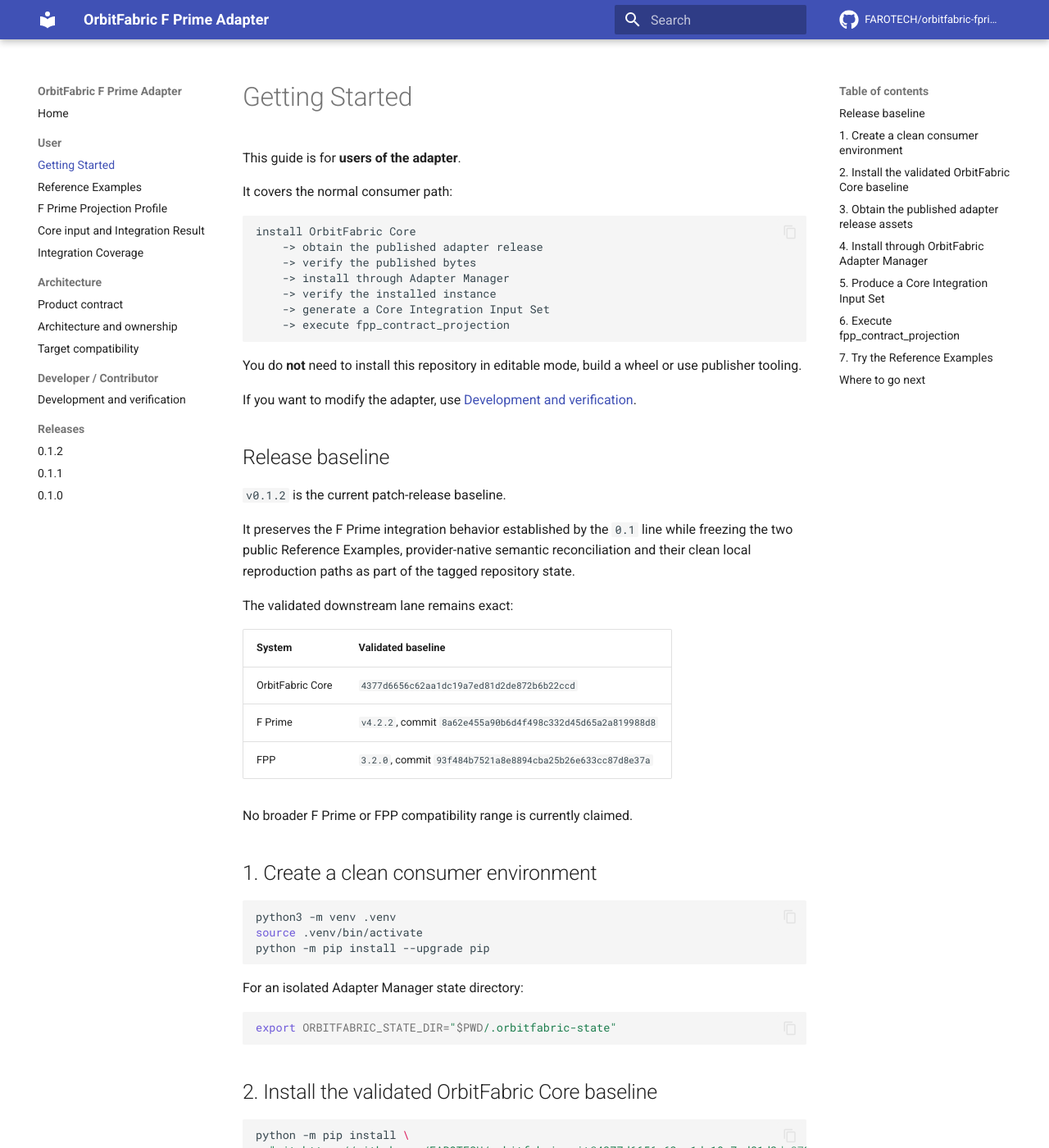
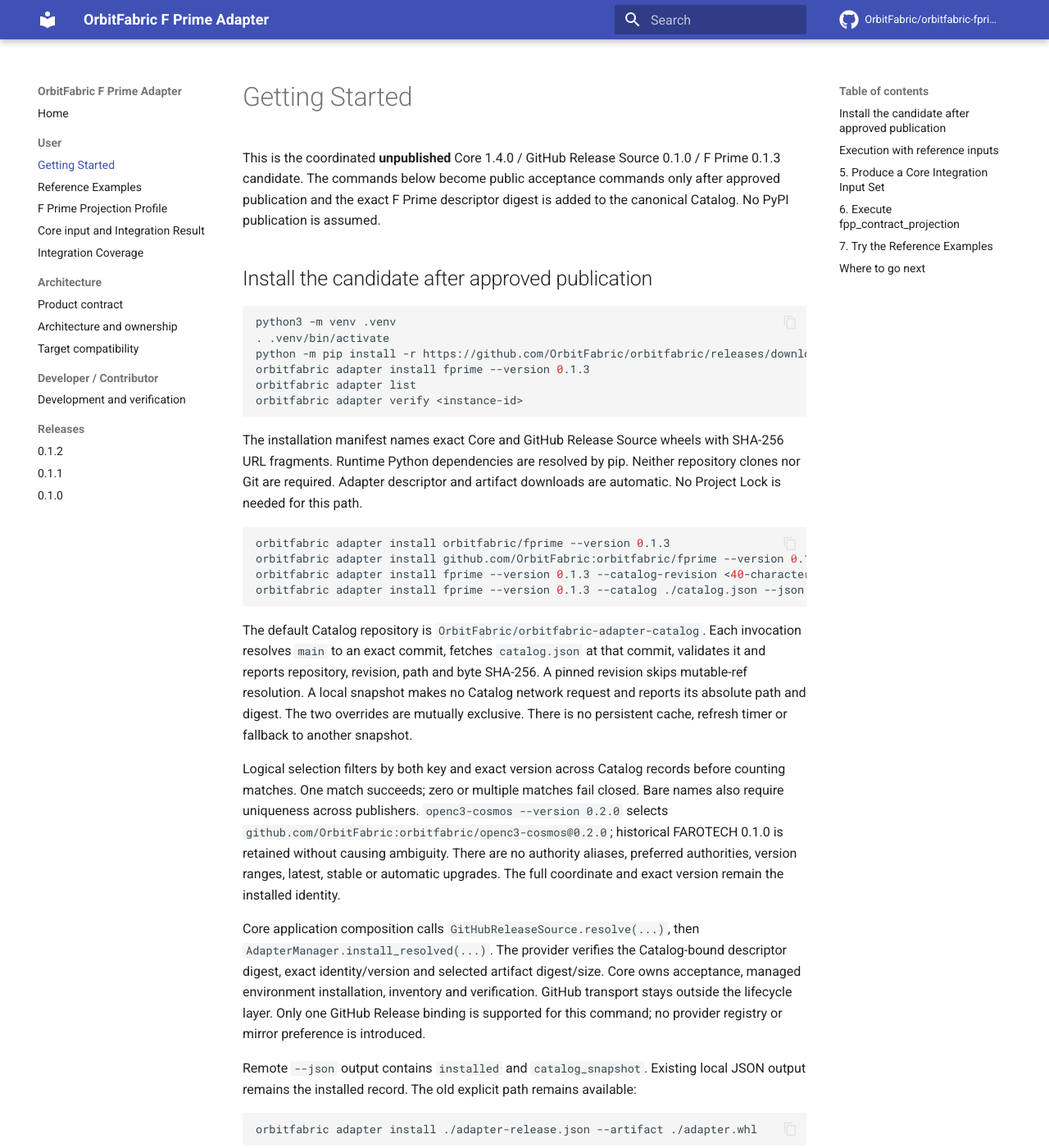
Before and after one commit to FAROTECH/orbitfabric-fprime-adapter, an MkDocs documentation site: the page built from docs/getting-started.md, in a window 1280 px wide and 1400 px high. Shown: the whole window at 82% size. Built offline with MkDocs 1.6.1 and Material for MkDocs 9.7.7, drawn with Linux system fonts in a browser that asks for light colours; comment, search, counter and statistics services are not loaded; some of the changed text lies outside the part shown.

Commit message:
Prepare canonical F Prime 0.1.3 onboarding candidate

````diff
--- a/docs/development.md
+++ b/docs/development.md
@@ -57,8 +57,8 @@
 
 The repository exposes two bounded local paths for users who want to reproduce the public integration evidence:
 
-- [Contract Evolution Reference Example](https://github.com/FAROTECH/orbitfabric-fprime-adapter/blob/main/examples/reference-contract-evolution/README.md), including the full native `run_native.sh` path;
-- [Semantic Reconciliation Reference Example](https://github.com/FAROTECH/orbitfabric-fprime-adapter/blob/main/examples/reference-semantic-reconciliation/README.md), including the clean FPP semantic greenfield path.
+- [Contract Evolution Reference Example](https://github.com/OrbitFabric/orbitfabric-fprime-adapter/blob/main/examples/reference-contract-evolution/README.md), including the full native `run_native.sh` path;
+- [Semantic Reconciliation Reference Example](https://github.com/OrbitFabric/orbitfabric-fprime-adapter/blob/main/examples/reference-semantic-reconciliation/README.md), including the clean FPP semantic greenfield path.
 
 The default local workspaces used by these examples and native harnesses are ignored by Git so running a supported example does not dirty the checkout.
 
--- a/docs/getting-started.md
+++ b/docs/getting-started.md
@@ -1,122 +1,45 @@
 # Getting Started
 
-This guide is for **users of the adapter**.
+This is the coordinated **unpublished** Core 1.4.0 / GitHub Release Source 0.1.0 / F Prime 0.1.3 candidate. The commands below become public acceptance commands only after approved publication and the exact F Prime descriptor digest is added to the canonical Catalog. No PyPI publication is assumed.
 
-It covers the normal consumer path:
-
-```text
-install OrbitFabric Core
-    -> obtain the published adapter release
-    -> verify the published bytes
-    -> install through Adapter Manager
-    -> verify the installed instance
-    -> generate a Core Integration Input Set
-    -> execute fpp_contract_projection
-```
-
-You do **not** need to install this repository in editable mode, build a wheel or use publisher tooling.
-
-If you want to modify the adapter, use [Development and verification](development.md).
-
-## Release baseline
-
-`v0.1.2` is the current patch-release baseline.
-
-It preserves the F Prime integration behavior established by the `0.1` line while freezing the two public Reference Examples, provider-native semantic reconciliation and their clean local reproduction paths as part of the tagged repository state.
-
-The validated downstream lane remains exact:
-
-| System | Validated baseline |
-| --- | --- |
-| OrbitFabric Core | `4377d6656c62aa1dc19a7ed81d2de872b6b22ccd` |
-| F Prime | `v4.2.2`, commit `8a62e455a90b6d4f498c332d45d65a2a819988d8` |
-| FPP | `3.2.0`, commit `93f484b7521a8e8894cba25b26e633cc87d8e37a` |
-
-No broader F Prime or FPP compatibility range is currently claimed.
-
-## 1. Create a clean consumer environment
+## Install the candidate after approved publication
 
 ```bash
 python3 -m venv .venv
-source .venv/bin/activate
-python -m pip install --upgrade pip
+. .venv/bin/activate
+python -m pip install -r https://github.com/OrbitFabric/orbitfabric/releases/download/v1.4.0/orbitfabric-install.txt
+orbitfabric adapter install fprime --version 0.1.3
+orbitfabric adapter list
+orbitfabric adapter verify <instance-id>
 ```
 
-For an isolated Adapter Manager state directory:
+The installation manifest names exact Core and GitHub Release Source wheels with SHA-256 URL fragments. Runtime Python dependencies are resolved by pip. Neither repository clones nor Git are required. Adapter descriptor and artifact downloads are automatic. No Project Lock is needed for this path.
 
 ```bash
-export ORBITFABRIC_STATE_DIR="$PWD/.orbitfabric-state"
+orbitfabric adapter install orbitfabric/fprime --version 0.1.3
+orbitfabric adapter install github.com/OrbitFabric:orbitfabric/fprime --version 0.1.3
+orbitfabric adapter install fprime --version 0.1.3 --catalog-revision <40-character-commit-sha>
+orbitfabric adapter install fprime --version 0.1.3 --catalog ./catalog.json --json
 ```
 
-## 2. Install the validated OrbitFabric Core baseline
+The default Catalog repository is `OrbitFabric/orbitfabric-adapter-catalog`. Each invocation resolves `main` to an exact commit, fetches `catalog.json` at that commit, validates it and reports repository, revision, path and byte SHA-256. A pinned revision skips mutable-ref resolution. A local snapshot makes no Catalog network request and reports its absolute path and digest. The two overrides are mutually exclusive. There is no persistent cache, refresh timer or fallback to another snapshot.
+
+Logical selection filters by both key and exact version across Catalog records before counting matches. One match succeeds; zero or multiple matches fail closed. Bare names also require uniqueness across publishers. `openc3-cosmos --version 0.2.0` selects `github.com/OrbitFabric:orbitfabric/openc3-cosmos@0.2.0`; historical FAROTECH 0.1.0 is retained without causing ambiguity. There are no authority aliases, preferred authorities, version ranges, latest, stable or automatic upgrades. The full coordinate and exact version remain the installed identity.
+
+Core application composition calls `GitHubReleaseSource.resolve(...)`, then `AdapterManager.install_resolved(...)`. The provider verifies the Catalog-bound descriptor digest, exact identity/version and selected artifact digest/size. Core owns acceptance, managed environment installation, inventory and verification. GitHub transport stays outside the lifecycle layer. Only one GitHub Release binding is supported for this command; no provider registry or mirror preference is introduced.
+
+Remote `--json` output contains `installed` and `catalog_snapshot`. Existing local JSON output remains the installed record. The old explicit path remains available:
 
 ```bash
-python -m pip install \
-  "git+https://github.com/FAROTECH/orbitfabric.git@4377d6656c62aa1dc19a7ed81d2de872b6b22ccd"
+orbitfabric adapter install ./adapter-release.json --artifact ./adapter.whl
 ```
 
-Check that Core and Adapter Manager are available:
+Project Locks remain exact reproducible project desired state. Existing ensure MATCH returns NOOP without acquisition. Snapshot provenance describes Catalog bytes; it does not turn Catalog membership into publisher authentication.
 
-```bash
-orbitfabric --help
-orbitfabric adapter list
-```
 
-## 3. Obtain the published adapter release assets
+## Execution with reference inputs
 
-For `v0.1.2`, obtain these exact assets from the matching GitHub Release:
-
-```text
-orbitfabric_fprime_adapter-0.1.2-py3-none-any.whl
-adapter-release.json
-SHA256SUMS
-```
-
-Keep them together in one directory and verify the downloaded bytes:
-
-```bash
-sha256sum -c SHA256SUMS
-```
-
-A normal consumer should use the published wheel rather than rebuilding it from repository source.
-
-The GitHub tag and source archive freeze the complete engineering and integration surface for the same release, including Reference Examples, provider-native acceptance harnesses, documentation and CI definitions. Those repository resources remain separate from the minimal installable wheel.
-
-## 4. Install through OrbitFabric Adapter Manager
-
-From the directory containing the release assets:
-
-```bash
-orbitfabric adapter install \
-  adapter-release.json \
-  --artifact orbitfabric_fprime_adapter-0.1.2-py3-none-any.whl
-```
-
-Inspect the installed inventory:
-
-```bash
-orbitfabric adapter list
-orbitfabric adapter list --json
-```
-
-Record the returned instance ID:
-
-```bash
-export ORBITFABRIC_ADAPTER_INSTANCE_ID=<instance-id>
-```
-
-Verify the managed installation:
-
-```bash
-orbitfabric adapter inspect "$ORBITFABRIC_ADAPTER_INSTANCE_ID"
-orbitfabric adapter verify "$ORBITFABRIC_ADAPTER_INSTANCE_ID"
-```
-
-A valid installation must finish with:
-
-```text
-Result: PASSED
-```
+The following execution guidance preserves the validated downstream F Prime/FPP baseline.
 
 ## 5. Produce a Core Integration Input Set
 
--- a/docs/reference-example.md
+++ b/docs/reference-example.md
@@ -6,8 +6,8 @@
 
 | Example | Main question | Evidence |
 | --- | --- | --- |
-| [Contract evolution](https://github.com/FAROTECH/orbitfabric-fprime-adapter/tree/main/examples/reference-contract-evolution) | Can native F Prime architecture evolve while OrbitFabric mission identity stays stable? | consumer proof plus native generate/build/dictionary acceptance |
-| [Semantic reconciliation](https://github.com/FAROTECH/orbitfabric-fprime-adapter/tree/main/examples/reference-semantic-reconciliation) | Did the provider-native FPP semantic model interpret the explicit projected intent as expected? | typed reconciliation against FPP AST, analysis and source-location evidence |
+| [Contract evolution](https://github.com/OrbitFabric/orbitfabric-fprime-adapter/tree/main/examples/reference-contract-evolution) | Can native F Prime architecture evolve while OrbitFabric mission identity stays stable? | consumer proof plus native generate/build/dictionary acceptance |
+| [Semantic reconciliation](https://github.com/OrbitFabric/orbitfabric-fprime-adapter/tree/main/examples/reference-semantic-reconciliation) | Did the provider-native FPP semantic model interpret the explicit projected intent as expected? | typed reconciliation against FPP AST, analysis and source-location evidence |
 
 ## Reference Example 1: contract evolution
 
@@ -21,7 +21,7 @@
 
 The full native path materializes both layouts, runs `fprime-util generate`, runs `fprime-util build`, collects generated dictionaries and verifies that provider-resolved identity evolves exactly with the Profiles.
 
-See the [Contract Evolution README](https://github.com/FAROTECH/orbitfabric-fprime-adapter/blob/main/examples/reference-contract-evolution/README.md) for the detailed layouts and clean local reproduction path.
+See the [Contract Evolution README](https://github.com/OrbitFabric/orbitfabric-fprime-adapter/blob/main/examples/reference-contract-evolution/README.md) for the detailed layouts and clean local reproduction path.
 
 ## Reference Example 2: semantic reconciliation
 
@@ -36,7 +36,7 @@
 
 This proof checks component and instance placement, local allocations, symbols, packet membership and generated-source provenance through the version-matched `fprime-python-model` API.
 
-See the [Semantic Reconciliation README](https://github.com/FAROTECH/orbitfabric-fprime-adapter/blob/main/examples/reference-semantic-reconciliation/README.md) for the clean greenfield path.
+See the [Semantic Reconciliation README](https://github.com/OrbitFabric/orbitfabric-fprime-adapter/blob/main/examples/reference-semantic-reconciliation/README.md) for the clean greenfield path.
 
 ## Repository map
 
--- /dev/null
+++ b/docs/releases/0.1.3.md
@@ -0,0 +1,6 @@
+# 0.1.3 candidate — unpublished
+
+Patch candidate for post-migration identity and active metadata normalization. New descriptors and locks use `github.com/OrbitFabric`, publisher `orbitfabric`. No projection behavior change is intended. Published historical descriptors, assets, locks and evidence remain unchanged.
+
+
+Do not tag or publish before REGIA review.
--- a/mkdocs.yml
+++ b/mkdocs.yml
@@ -1,8 +1,8 @@
 site_name: OrbitFabric F Prime Adapter
 site_description: OrbitFabric adapter for projecting mission contracts into F Prime (F') FPP artifacts.
-site_url: !ENV [ORBITFABRIC_SITE_URL, 'https://farotech.github.io/orbitfabric-fprime-adapter/']
-repo_url: !ENV [ORBITFABRIC_REPO_URL, 'https://github.com/FAROTECH/orbitfabric-fprime-adapter']
-repo_name: !ENV [ORBITFABRIC_REPO_NAME, 'FAROTECH/orbitfabric-fprime-adapter']
+site_url: !ENV [ORBITFABRIC_SITE_URL, 'https://orbitfabric.github.io/orbitfabric-fprime-adapter/']
+repo_url: !ENV [ORBITFABRIC_REPO_URL, 'https://github.com/OrbitFabric/orbitfabric-fprime-adapter']
+repo_name: !ENV [ORBITFABRIC_REPO_NAME, 'OrbitFabric/orbitfabric-fprime-adapter']
 edit_uri: ""
 
 docs_dir: docs
````
Also changed, not shown: README.md (+4 -2 lines), examples/reference-contract-evolution/README.md (+2 -2 lines), examples/reference-semantic-reconciliation/README.md (+2 -2 lines), pyproject.toml (+4 -4 lines), 3 other files.
